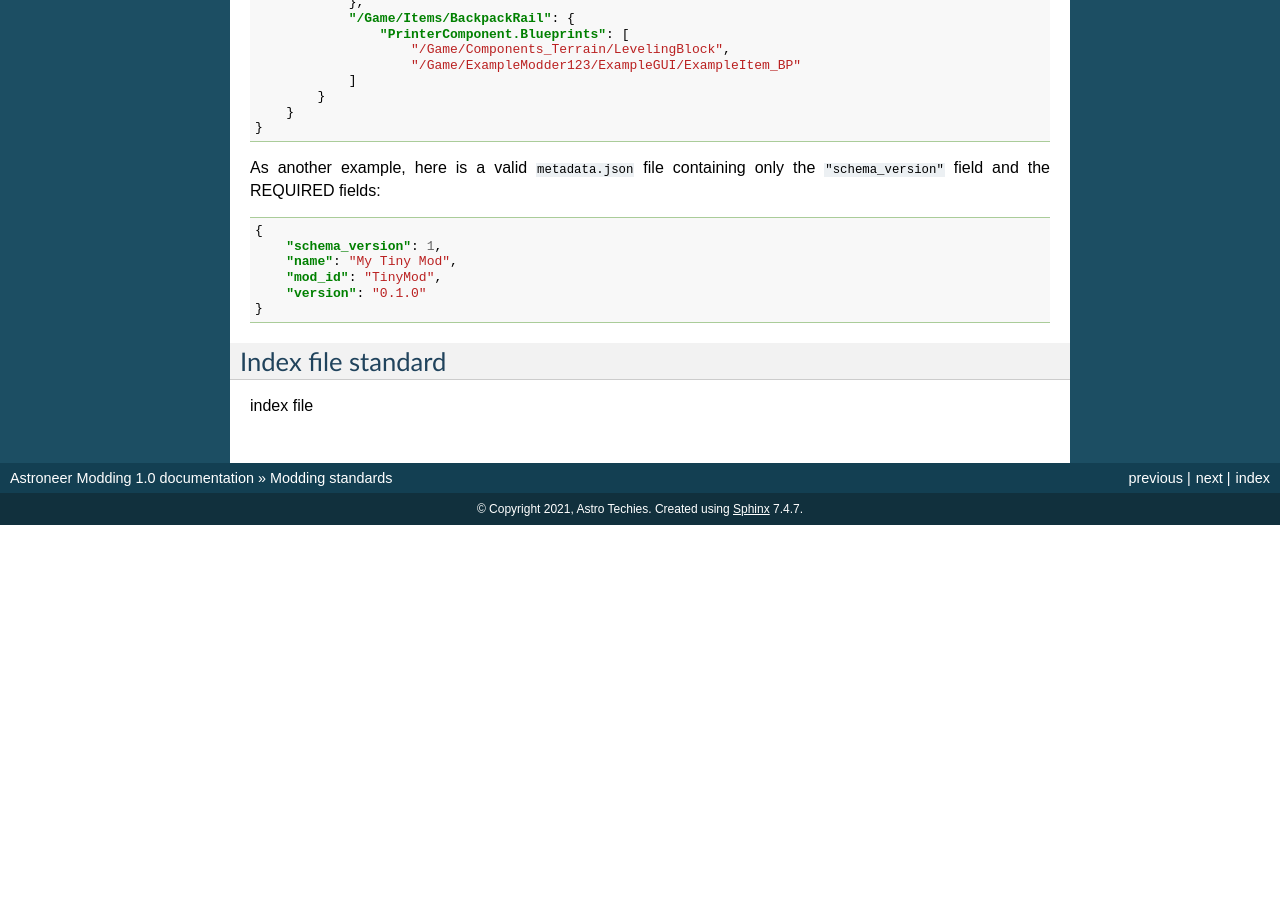
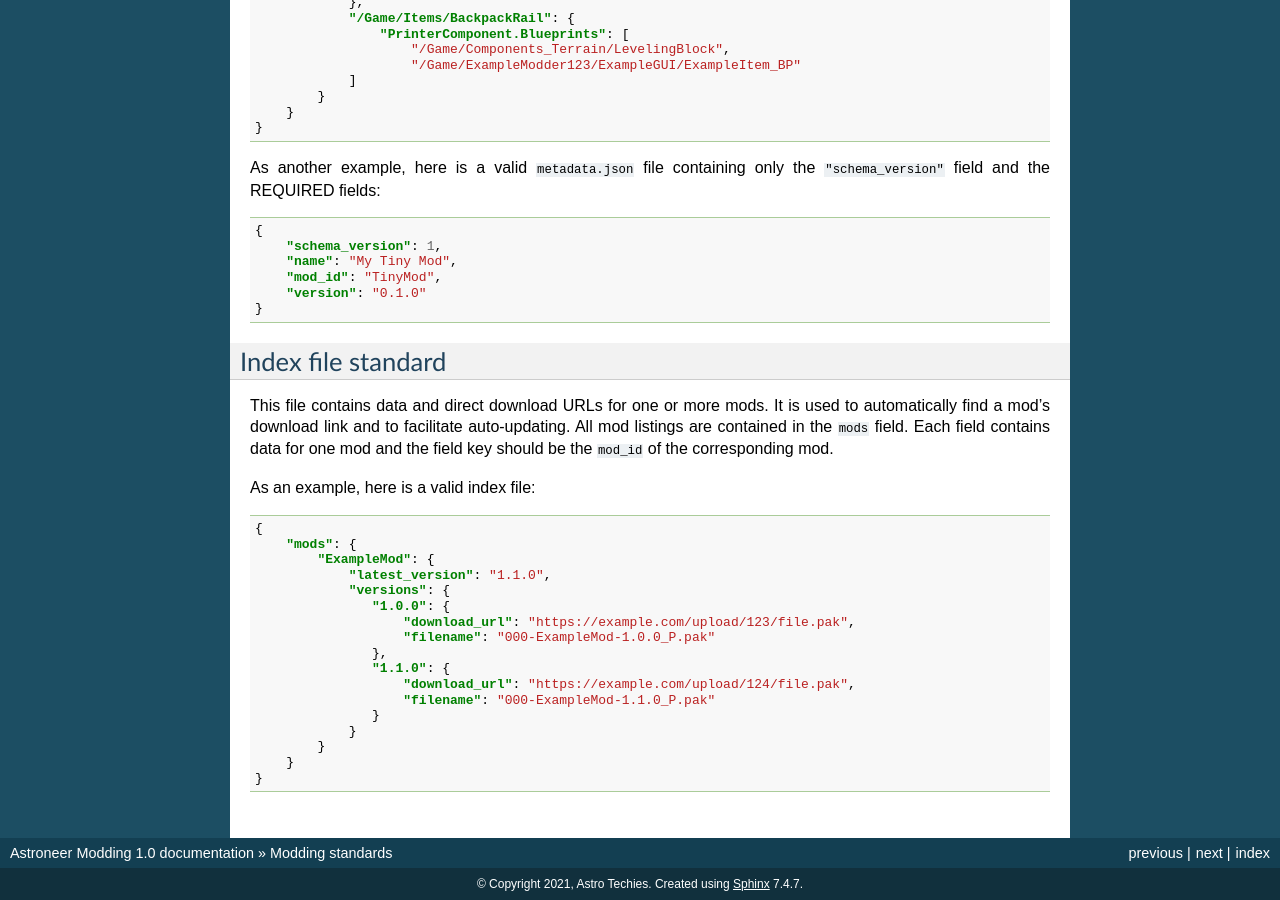
Before and after one commit to AstroTechies/astroneermodding, a Sphinx documentation site: the page built from docs/standards.rst, in a window 1280 px wide and 900 px high, scrolled down 2718 px. Built offline with Sphinx 7.4.7, drawn with Linux system fonts in a browser that asks for light colours; pages that are not in the unit, such as notebooks, are missing from menus; before the commit the page ends 3243 px from its top, so only the background shows below that.

Commit message:
add index file standard

```diff
--- a/docs/standards.rst
+++ b/docs/standards.rst
@@ -188,4 +188,28 @@ As another example, here is a valid ``metadata.json`` file containing only the `
 Index file standard
 -------------------
 
-index file
+This file contains data and direct download URLs for one or more mods. It is used to automatically find a mod's download link and
+to facilitate auto-updating. All mod listings are contained in the ``mods`` field. Each field contains data for one mod and the
+field key should be the ``mod_id`` of the corresponding mod.
+
+As an example, here is a valid index file:
+
+.. code-block:: JSON
+
+   {
+       "mods": {
+           "ExampleMod": {
+               "latest_version": "1.1.0",
+               "versions": {
+                  "1.0.0": {
+                      "download_url": "https://example.com/upload/123/file.pak",
+                      "filename": "000-ExampleMod-1.0.0_P.pak"
+                  },
+                  "1.1.0": {
+                      "download_url": "https://example.com/upload/124/file.pak",
+                      "filename": "000-ExampleMod-1.1.0_P.pak"
+                  }
+               }
+           }
+       }
+   }
```
